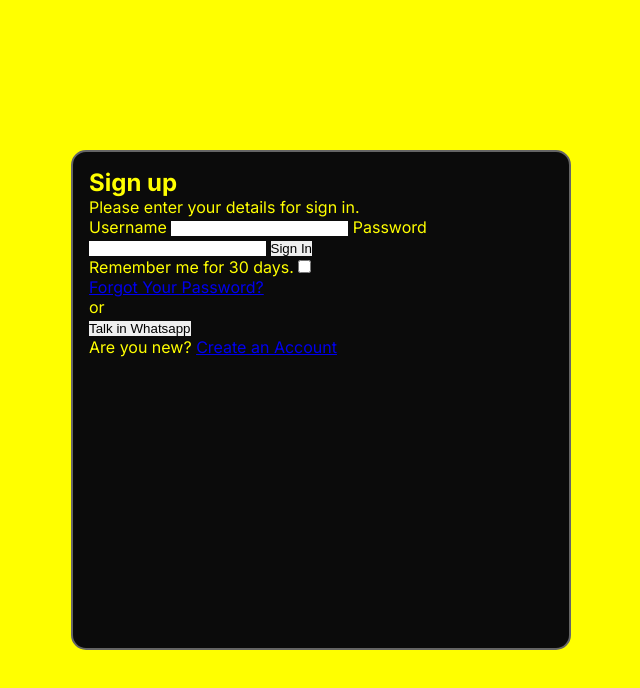
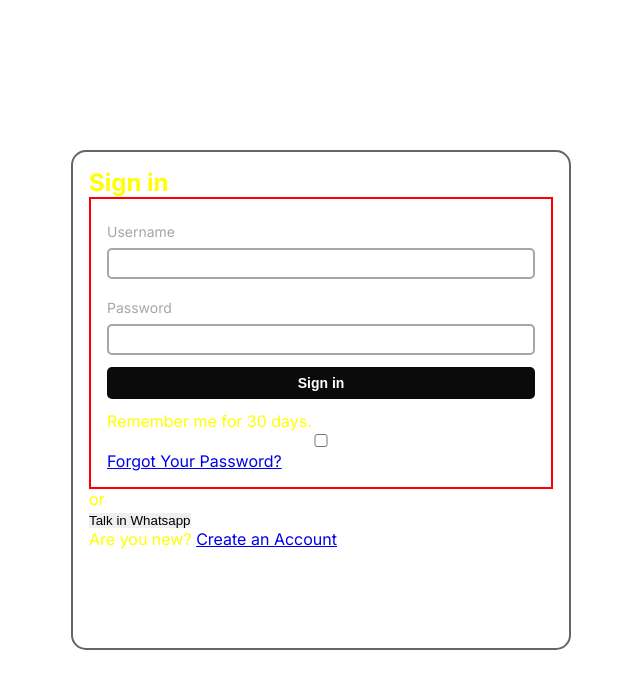
Before and after one commit to albqvictor1508/devops, a plain HTML site: page src/index.html in a window 1280 px wide. Shown: the whole page, without its empty margins (319-959 px from the left). Drawn offline with Linux system fonts and the light colour scheme.

Commit message:
wip: some changes on layout

```diff
--- a/src/assets/css/style.css
+++ b/src/assets/css/style.css
@@ -7,9 +7,12 @@
     box-sizing: border-box;
 }
 
+:root {
+    --light-gray-text-color: #aca3a3;
+}
+
 body {
     width: 100vw;
-    background-color: yellow;
     font-family: "Inter";
     min-height: 100vh;
     display: flex;
@@ -22,7 +25,6 @@ main {
     color: yellow;
     width: 500px;
     height: 500px;
-    background-color: #0b0b0b;
     border: 2px solid #656565;
     border-radius: 15px;
 }
@@ -40,3 +42,40 @@ main {
 .error-message {
     color: rgb(225, 83, 83);
 }
+
+label {
+    color: var(--light-gray-text-color);
+    font-size: 14px;
+    padding-block: 8px;
+    display: block;
+}
+
+form {
+    padding: 16px;
+    display: flex;
+    flex-direction: column;
+    gap: 12px;
+    justify-content: center;
+    align-items: center;
+    width: 100%;
+    border: 2px solid red;
+}
+
+form * {
+    width: 100%;
+}
+
+form input[type="text"] {
+    border: 2px solid var(--light-gray-text-color);
+    border-radius: 5px;
+    padding: 6px 8px;
+}
+
+form > button[type = "submit"] {
+    background-color: #0b0b0b;
+    border-radius: 5px;
+    font-size: 14px;
+    font-weight: bold;
+    color: white;
+    padding: 8px 10px;
+}
--- a/src/index.html
+++ b/src/index.html
@@ -8,14 +8,18 @@
 </head>
 <body>
     <main>
-        <h2>Sign up</h2>
-        <p>Please enter your details for sign in.</p>
+        <!-- colocar uma logo qualquer aq -->
+         <h2>Sign in</h2>
         <form>
-            <label for="username">Username</label>
-            <input type="text" id="username" />
-            <label for="password">Password</label>
-            <input type="text" id="password" />
-            <button class="signin-button" type="submit">Sign In</button>
+            <div class="form-input-div">
+                <label for="username" class="username-label">Username</label>
+                <input type="text" id="username" />
+            </div>
+            <div class="form-input-div">
+                <label for="password">Password</label>
+                <input type="text" id="password" />
+            </div>
+            <button type="submit">Sign in</button>
             <div class="checkbox-forgot-password">
                 <div class="remember-me-checkbox">
                     Remember me for 30 days.
```
